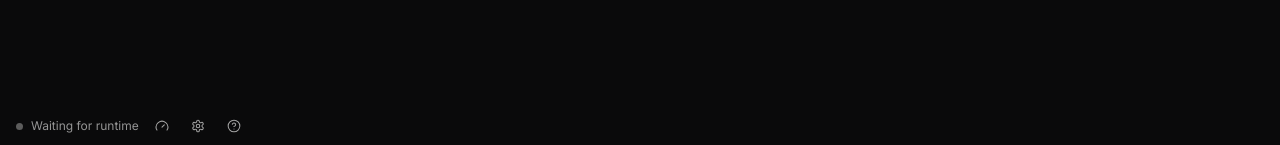
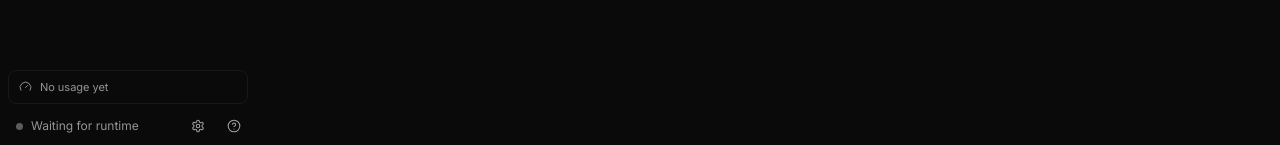
Before and after one commit to RosMengHeang/ZLI, a React (Vite) app in the folder v2/apps/web/: page / in a window 1280 px wide. Shown: the part 652-797 px from the top of the page. Built offline with nearby package versions, Linux system fonts and the light colour scheme.

Commit message:
Show multi-account usage above Settings
Co-authored-by: factory-droid[bot] <138933559+factory-droid[bot]@users.noreply.github.com>

```diff
--- a/v2/apps/web/src/sidebar/Sidebar.tsx
+++ b/v2/apps/web/src/sidebar/Sidebar.tsx
@@ -24,6 +24,8 @@ import { Kbd } from "../ui/Kbd.js";
 import { ProviderMark } from "../ui/ProviderMark.js";
 import { ariaShortcut } from "../ui/shortcuts.js";
 import { ZliLogo } from "../ui/ZliLogo.js";
+import { usageGroupKey } from "../usage/usage.js";
+import { SidebarUsageStrip } from "./SidebarUsageStrip.js";
 import "./sidebar.css";
 
 export type WorktreeAction = "retry" | "cancel" | "remove";
@@ -154,6 +156,7 @@ export function Sidebar({
   const projects = projection?.projects ?? [];
   const worktrees = projection?.worktrees ?? [];
   const threads = projection?.threads ?? [];
+  const activeSession = sessions.find((session) => session.sessionId === activeSessionId);
   const runIds = new Set(runGroups.flatMap((group) => group.sessionIds));
   const groupsBySource = new Map<string, RunGroup[]>();
   for (const group of runGroups) {
@@ -549,17 +552,26 @@ export function Sidebar({
           })
         )}
       </div>
+      <div className="sidebar-bottom">
+        <SidebarUsageStrip
+          providers={projection?.providers}
+          accounts={accounts}
+          now={now}
+          currentKey={
+            activeSession ? usageGroupKey(activeSession.provider, sessionAccountId(activeSession)) : undefined
+          }
+          onOpen={onOpenUsage}
+        />
         <div className="sidebar-footer">
           <span className={`connection-dot${projection ? " is-connected" : ""}`} aria-hidden="true" />
           <span>{projection ? "Local runtime" : "Waiting for runtime"}</span>
           <IconButton
-          className="sidebar-usage"
-          label="Usage"
-          tooltip="Usage and cost"
-          icon="gauge"
-          onClick={onOpenUsage}
+            className="sidebar-settings"
+            label="Settings"
+            icon="settings"
+            shortcut={settingsShortcut}
+            onClick={onOpenSettings}
           />
-        <IconButton label="Settings" icon="settings" shortcut={settingsShortcut} onClick={onOpenSettings} />
           <IconButton
             className="sidebar-help"
             label="Help"
@@ -568,6 +580,7 @@ export function Sidebar({
             onClick={onOpenHelp}
           />
         </div>
+      </div>
     </aside>
   );
 }
--- /dev/null
+++ b/v2/apps/web/src/sidebar/SidebarUsageStrip.tsx
@@ -0,0 +1,120 @@
+import type { Account, ProviderDiscovery, RuntimeProjection, ThreadUsageRecord } from "@zli-v2/contracts";
+import { useCallback, useId, useMemo } from "react";
+
+import { accountLabel, USUAL_LOGIN_LABEL } from "../accounts/accounts.js";
+import { providerDisplayName } from "../agent/providers.js";
+import { useRuntimeSelector } from "../runtime/RuntimeProvider.js";
+import { Icon } from "../ui/Icon.js";
+import { ProviderMark } from "../ui/ProviderMark.js";
+import { formatCost, formatTokens, stripUsage, tokenTotal, type UsageTotals } from "../usage/usage.js";
+
+const EMPTY: readonly ThreadUsageRecord[] = [];
+const MAX_ROWS = 3;
+const periodLabel = { today: "Today", week: "Last 7 days" } as const;
+
+type Props = {
+  providers: readonly ProviderDiscovery[] | undefined;
+  /** Undefined until the saved accounts have loaded. */
+  accounts: readonly Account[] | undefined;
+  now: number;
+  /** The usage group key of the selected agent's account, to mark its row. */
+  currentKey?: string | undefined;
+  onOpen(): void;
+};
+
+function amount(totals: UsageTotals): string {
+  return totals.costedTurns > 0 ? formatCost(totals.costUsd) : `${formatTokens(tokenTotal(totals))} tokens`;
+}
+
+/** A compact per-account summary above Settings. The whole strip opens the Usage dialog. */
+export function SidebarUsageStrip({ providers, accounts, now, currentKey, onOpen }: Props) {
+  // The shell projection skips usage updates, so the strip reads them from the store itself.
+  const records = useRuntimeSelector(useCallback((value: RuntimeProjection | undefined) => value?.usage ?? EMPTY, []));
+  const strip = useMemo(() => stripUsage(records, now), [records, now]);
+  const descriptionId = useId();
+
+  if (!strip) {
+    return (
+      <button
+        type="button"
+        className="sidebar-usage-strip is-empty"
+        aria-label="Usage"
+        aria-describedby={descriptionId}
+        data-tooltip="Usage and cost"
+        onClick={onOpen}
+      >
+        <Icon name="gauge" size={13} />
+        <span id={descriptionId}>No usage yet</span>
+      </button>
+    );
+  }
+
+  const withAccounts = new Set(strip.groups.filter((group) => group.accountId).map((group) => group.provider));
+  const rows = strip.groups.slice(0, MAX_ROWS).map((group) => {
+    const account = group.accountId
+      ? accountLabel(accounts, group.accountId)
+      : withAccounts.has(group.provider)
+        ? USUAL_LOGIN_LABEL
+        : undefined;
+    return {
+      group,
+      provider: providerDisplayName(group.provider, providers),
+      account,
+      value: amount(group.totals),
+      share: strip.maxTokens > 0 ? tokenTotal(group.totals) / strip.maxTokens : 0,
+      current: group.key === currentKey,
+    };
+  });
+  const more = strip.groups.length - rows.length;
+  // Bars compare accounts with each other. With one account a full bar would read as a used-up quota.
+  const compare = strip.groups.length > 1;
+  const description = [
+    `${periodLabel[strip.period]}, ${amount(strip.totals)} in all.`,
+    ...rows.map(
+      (row) =>
+        `${[row.provider, row.account].filter(Boolean).join(", ")}: ${row.value}${row.current ? ", selected agent" : ""}.`,
+    ),
+    more > 0 ? `${more} more.` : "",
+  ]
+    .filter(Boolean)
+    .join(" ");
+
+  return (
+    <button
+      type="button"
+      className="sidebar-usage-strip"
+      aria-label="Usage"
+      aria-describedby={descriptionId}
+      data-tooltip="Usage and cost"
+      onClick={onOpen}
+    >
+      <span id={descriptionId} className="sr-only">
+        {description}
+      </span>
+      <span className="usage-strip-head" aria-hidden="true">
+        <span>{periodLabel[strip.period]}</span>
+        <span className="usage-strip-total">{amount(strip.totals)}</span>
+      </span>
+      {rows.map((row) => (
+        <span className={`usage-strip-row${row.current ? " is-current" : ""}`} key={row.group.key} aria-hidden="true">
+          <ProviderMark provider={row.group.provider} size={12} />
+          <span className="usage-strip-name">
+            <span className="usage-strip-provider">{row.provider}</span>
+            {row.account ? <span className="usage-strip-account">{row.account}</span> : null}
+          </span>
+          <span className="usage-strip-value">{row.value}</span>
+          {compare ? (
+            <span className="usage-strip-bar">
+              <span style={{ width: `${Math.max(row.share * 100, 2)}%` }} />
+            </span>
+          ) : null}
+        </span>
+      ))}
+      {more > 0 ? (
+        <span className="usage-strip-more" aria-hidden="true">
+          +{more} more
+        </span>
+      ) : null}
+    </button>
+  );
+}
--- a/v2/apps/web/src/sidebar/sidebar.css
+++ b/v2/apps/web/src/sidebar/sidebar.css
@@ -93,7 +93,30 @@
 
 .sidebar-footer { display: flex; align-items: center; gap: var(--zli-space-2); height: 44px; flex: 0 0 auto; padding: 0 var(--zli-space-2) 0 var(--zli-space-4); color: var(--zli-dim); font-size: var(--zli-text-sm); }
 .connection-dot { width: 6px; height: 6px; flex-basis: 6px; }
-.sidebar-usage { margin-left: auto; }
+.sidebar-bottom { display: flex; flex: 0 0 auto; flex-direction: column; }
+/* One button for the whole strip, so it reads as a single place to open Usage. */
+.sidebar-usage-strip {
+  display: flex; flex-direction: column; gap: var(--zli-space-1-5); margin: 0 var(--zli-space-2); padding: var(--zli-space-2) var(--zli-space-2-5);
+  border: 1px solid var(--zli-border); border-radius: var(--zli-radius-md); background: transparent; color: var(--zli-muted); cursor: pointer;
+  font-size: var(--zli-text-xs); font-variant-numeric: tabular-nums; text-align: left;
+  transition: background-color var(--zli-duration-fast) var(--zli-ease), border-color var(--zli-duration-fast) var(--zli-ease);
+}
+.sidebar-usage-strip:hover { border-color: var(--zli-border-strong); background: var(--zli-hover); }
+.sidebar-usage-strip.is-empty { flex-direction: row; align-items: center; gap: var(--zli-space-2); color: var(--zli-dim); }
+.usage-strip-head { display: flex; align-items: center; justify-content: space-between; gap: var(--zli-space-2); color: var(--zli-dim); font-size: var(--zli-text-2xs); }
+.usage-strip-total { color: var(--zli-muted); }
+.usage-strip-row { display: grid; grid-template-columns: 12px minmax(0, 1fr) auto; grid-template-areas: "mark name value" ". bar bar"; align-items: center; column-gap: var(--zli-space-2); row-gap: 3px; }
+.usage-strip-row > .provider-mark { grid-area: mark; color: var(--zli-dim); }
+.usage-strip-name { display: flex; min-width: 0; grid-area: name; align-items: baseline; gap: var(--zli-space-1-5); overflow: hidden; white-space: nowrap; }
+.usage-strip-provider { flex: 0 0 auto; }
+.usage-strip-account { min-width: 0; overflow: hidden; color: var(--zli-dim); font-size: var(--zli-text-2xs); text-overflow: ellipsis; }
+.usage-strip-value { grid-area: value; color: var(--zli-muted); }
+.usage-strip-bar { display: block; height: 2px; grid-area: bar; overflow: hidden; border-radius: var(--zli-radius-pill); background: var(--zli-active); }
+.usage-strip-bar > span { display: block; height: 100%; border-radius: inherit; background: var(--zli-accent); }
+.usage-strip-row.is-current .usage-strip-provider, .usage-strip-row.is-current > .provider-mark,
+.sidebar-usage-strip:hover .usage-strip-provider { color: var(--zli-text); }
+.usage-strip-more { color: var(--zli-dim); font-size: var(--zli-text-2xs); }
+.sidebar-settings { margin-left: auto; }
 
 @media (max-width: 1240px) {
   .sidebar { width: 236px; flex-basis: 236px; }
--- a/v2/apps/web/src/usage/usage.ts
+++ b/v2/apps/web/src/usage/usage.ts
@@ -82,7 +82,7 @@ export function groupUsage(records: readonly ThreadUsageRecord[], by: "provider"
       by === "provider" && record.accountId && record.accountId !== USUAL_LOGIN_ACCOUNT_ID
         ? record.accountId
         : undefined;
-    const key = by === "thread" ? record.threadId : accountId ? `${record.provider}:${accountId}` : record.provider;
+    const key = by === "thread" ? record.threadId : usageGroupKey(record.provider, accountId);
     const group = groups.get(key) ?? {
       provider: record.provider,
       ...(accountId ? { accountId } : {}),
@@ -104,6 +104,44 @@ export function groupUsage(records: readonly ThreadUsageRecord[], by: "provider"
     .sort((left, right) =>
       by === "thread" ? right.lastAt - left.lastAt : tokenTotal(right.totals) - tokenTotal(left.totals),
     );
+}
+
+/** The group key for a provider and account. The usual login shares the plain provider key. */
+export function usageGroupKey(provider: string, accountId: string | undefined): string {
+  return accountId && accountId !== USUAL_LOGIN_ACCOUNT_ID ? `${provider}:${accountId}` : provider;
+}
+
+export type UsageStrip = {
+  period: "today" | "week";
+  /** Every agent and account in the period, highest cost first, then most tokens. */
+  groups: UsageGroup[];
+  totals: UsageTotals;
+  /** The largest token count among the groups, so bars compare accounts with each other. */
+  maxTokens: number;
+};
+
+/**
+ * The sidebar's short summary: today, or the last 7 days when nothing ran today. Undefined when
+ * neither period has usage.
+ */
+export function stripUsage(records: readonly ThreadUsageRecord[], now: number): UsageStrip | undefined {
+  for (const period of ["today", "week"] as const) {
+    const visible = filterUsage(records, { period, now });
+    if (visible.length === 0) continue;
+    const groups = groupUsage(visible, "provider").sort(
+      (left, right) =>
+        costOf(right.totals) - costOf(left.totals) ||
+        tokenTotal(right.totals) - tokenTotal(left.totals) ||
+        left.key.localeCompare(right.key),
+    );
+    const maxTokens = Math.max(0, ...groups.map((group) => tokenTotal(group.totals)));
+    return { period, groups, totals: sumUsage(visible), maxTokens };
+  }
+  return undefined;
+}
+
+function costOf(totals: UsageTotals): number {
+  return totals.costedTurns > 0 ? totals.costUsd : 0;
 }
 
 export function tokenTotal(totals: Pick<UsageTotals, "inputTokens" | "outputTokens">): number {
```
Also changed, not shown: 2 other files (tests, documents, lock files or other folders). Lines whose indentation alone changed are shown as unchanged.
